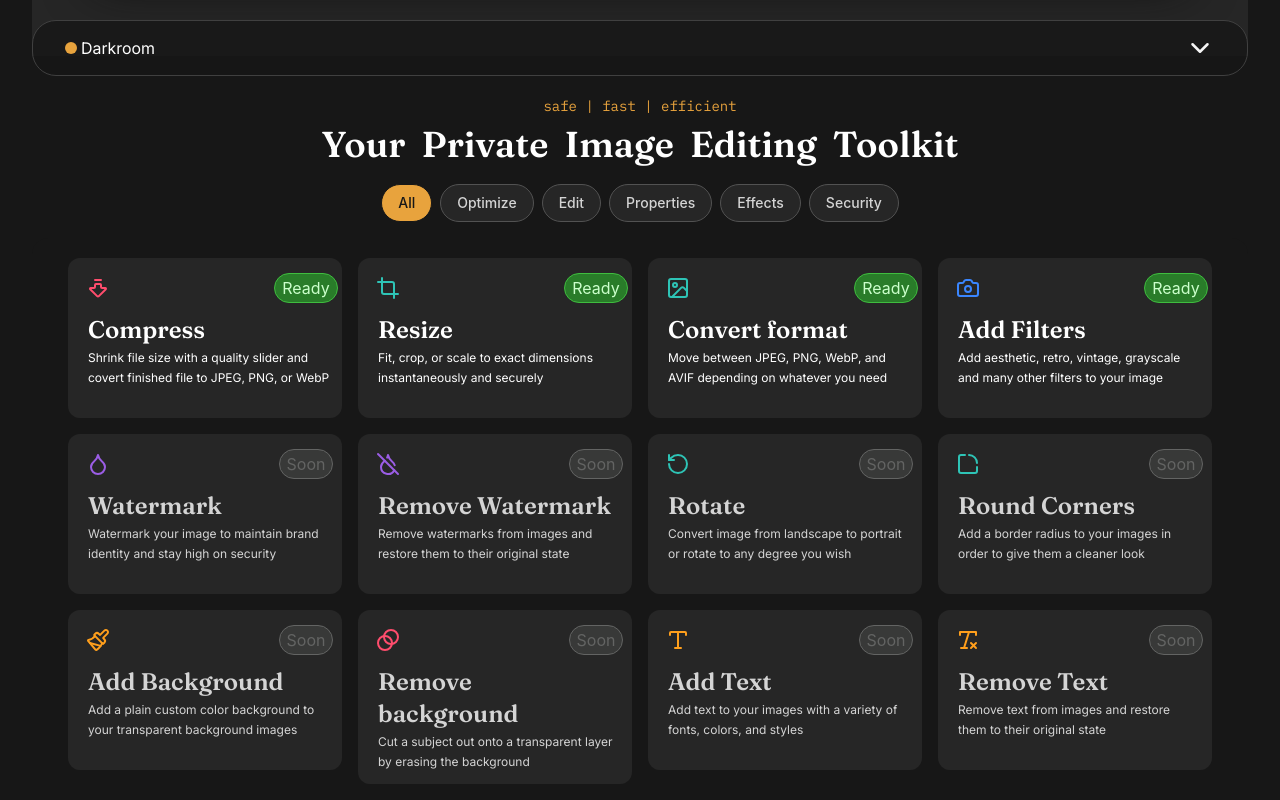
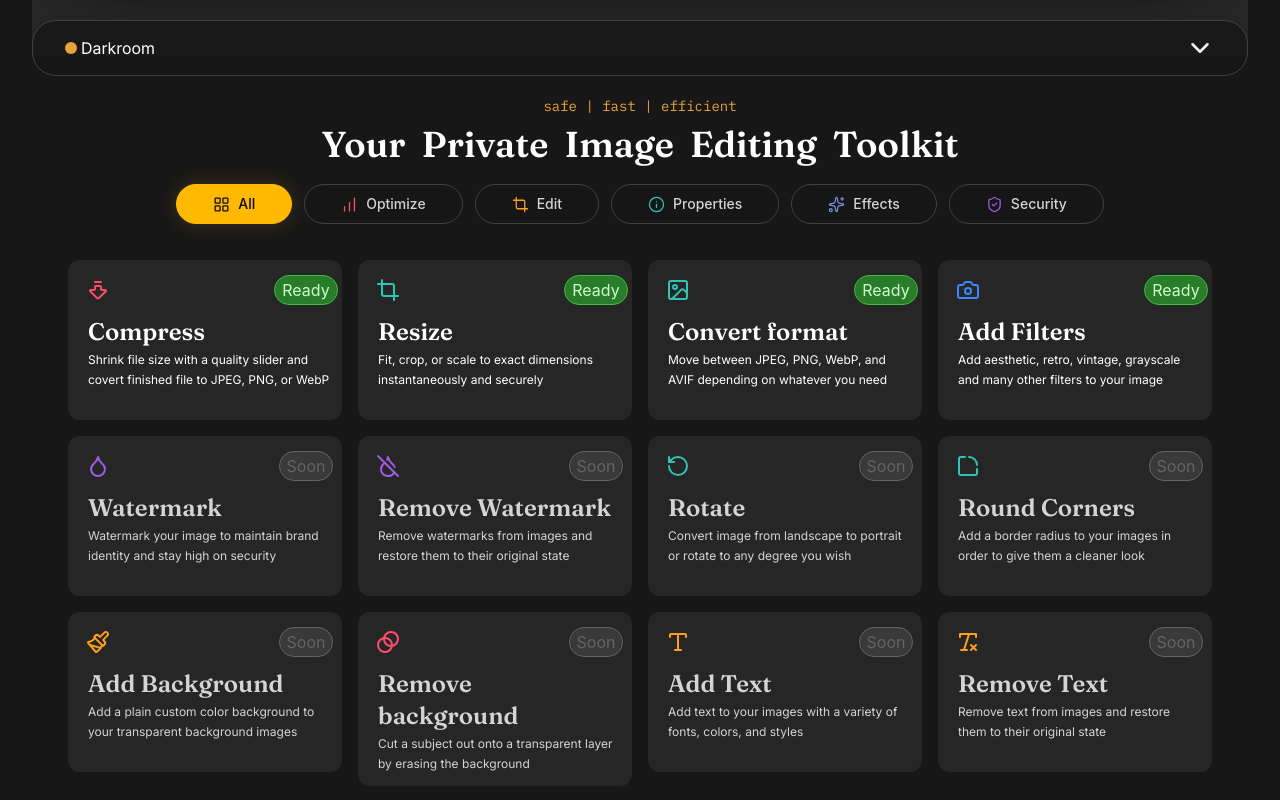
Before and after one commit to ibrahimhere47/Darkroom-v2, a React (Vite) app: page / in a window 1280 px wide. Shown: the top 800 px of the page. Built offline with nearby package versions, Linux system fonts and the light colour scheme.

Commit message:
Added cleaner Category buttons

```diff
--- a/src/components/home-comps/HomeCategoryBtns.jsx
+++ b/src/components/home-comps/HomeCategoryBtns.jsx
@@ -1,26 +1,119 @@
-// HomeCategoryBtns.jsx
-import React from 'react'
+import React, { useState } from 'react'
 import MagneticWrapper from '../MagneticWrapper'
+import { CATEGORIES } from '../../tools/toolsRegistry'
 
 const HomeCategoryBtns = (props) => {
-    const { CATEGORIES, activeCategory, setActiveCategory } = props
+    const { activeCategory, setActiveCategory } = props
+
+    const [hoveredCategory, setHoveredCategory] = useState(null)
+
+    const categoryStyles = {
+        All: {
+            icon: 'text-amber-400',
+            active: 'bg-amber-400 text-neutral-950 border-amber-400',
+            shadow: 'shadow-[0_0_20px_rgba(251,191,36,0.18)]',
+        },
+
+        Optimize: {
+            icon: 'text-[#FF4D6D]',
+            active: 'bg-[#FF4D6D] text-white border-[#FF4D6D]',
+            shadow: 'shadow-[0_0_20px_rgba(255,77,109,0.18)]',
+        },
+
+        Edit: {
+            icon: 'text-[#FF9F1C]',
+            active: 'bg-[#FF9F1C] text-neutral-950 border-[#FF9F1C]',
+            shadow: 'shadow-[0_0_20px_rgba(255,159,28,0.18)]',
+        },
+
+        Properties: {
+            icon: 'text-[#2EC4B6]',
+            active: 'bg-[#2EC4B6] text-neutral-950 border-[#2EC4B6]',
+            shadow: 'shadow-[0_0_20px_rgba(46,196,182,0.18)]',
+        },
+
+        Effects: {
+            icon: 'text-[#7B8CDE]',
+            active: 'bg-[#7B8CDE] text-white border-[#7B8CDE]',
+            shadow: 'shadow-[0_0_20px_rgba(123,140,222,0.18)]',
+        },
+
+        Security: {
+            icon: 'text-[#9B5DE5]',
+            active: 'bg-[#9B5DE5] text-white border-[#9B5DE5]',
+            shadow: 'shadow-[0_0_20px_rgba(155,93,229,0.18)]',
+        },
+    }
 
     return (
-        <div className='flex flex-wrap gap-2 mb-2 md:mb-4 mt-7 justify-self-center'>
-            {CATEGORIES.map((category) => (
-                <MagneticWrapper key={category.name} strength={activeCategory === category.name ? 0.2 : 0.3}>
-                    <button
-                        onClick={() => setActiveCategory(category.name)}
-                        className={`px-2 py-1 md:px-4 md:py-2 rounded-full text-xs md:text-sm font-medium transition-colors ${
-                            activeCategory === category.name
-                                ? 'bg-amber-47 text-neutral-900 hover:bg-amber-400 border border-neutral-900'
-                                : 'bg-neutral-800 text-neutral-300 hover:bg-neutral-700 border border-neutral-600'
-                        }`}
+        <div className="flex flex-wrap justify-center gap-3 mt-7 mb-4">
+            {CATEGORIES.map((category) => {
+                const Icon = category.icon
+
+                const isActive = activeCategory === category.name
+                const isHovered = hoveredCategory === category.name
+                const hasHover = hoveredCategory !== null
+
+                // Hover takes priority over the selected state.
+                // When nothing is hovered, the selected button is highlighted.
+                const isHighlighted = isHovered || (isActive && !hasHover)
+
+                const styles =
+                    categoryStyles[category.name] || categoryStyles.All
+
+                return (
+                    <MagneticWrapper
+                        key={category.name}
+                        strength={isHighlighted ? 0.12 : 0.18}
                     >
-                        {category.name}
-                    </button>
-                </MagneticWrapper>
-            ))}
+                        <button
+                            onClick={() => setActiveCategory(category.name)}
+                            onMouseEnter={() =>
+                                setHoveredCategory(category.name)
+                            }
+                            onMouseLeave={() =>
+                                setHoveredCategory(null)
+                            }
+                            className={`
+                                group
+                                flex items-center gap-2
+                                py-2.25
+                                px-9
+                                rounded-full
+                                border
+                                text-sm
+                                font-medium
+                                transition-all duration-200
+                                cursor-pointer
+
+                                ${
+                                    isHighlighted
+                                        ? `${styles.active} ${styles.shadow}`
+                                        : 'bg-neutral-900/60 text-neutral-300 border-neutral-700 hover:border-neutral-500 hover:bg-neutral-800/80'
+                                }
+                            `}
+                        >
+                            {Icon && (
+                                <Icon
+                                    size={17}
+                                    strokeWidth={1.8}
+                                    className={`
+                                        transition-transform duration-200
+                                        ${
+                                            isHighlighted
+                                                ? 'text-current'
+                                                : styles.icon
+                                        }
+                                        group-hover:scale-110
+                                    `}
+                                />
+                            )}
+
+                            <span>{category.name}</span>
+                        </button>
+                    </MagneticWrapper>
+                )
+            })}
         </div>
     )
 }
--- a/src/tools/toolsRegistry.js
+++ b/src/tools/toolsRegistry.js
@@ -16,6 +16,14 @@ import {
     CircleCheckBig,
     Laugh,
     Scaling,
+} from 'lucide-react'
+
+import {
+    LayoutGrid,
+    ChartNoAxesColumnIncreasing,
+    Info,
+    Sparkles,
+    ShieldCheck
 } from 'lucide-react'
 
 export const tools = [
@@ -173,10 +181,34 @@ export function getTool(id) {
 export const maxFilesPerBatch = 20;
 
 export const CATEGORIES = [
-        { name: 'All', tools: tools },
-        { name: 'Optimize', tools: tools.filter(t => t.category === 'Optimize') },
-        { name: 'Edit', tools: tools.filter(t => t.category === 'Edit') },
-        { name: 'Properties', tools: tools.filter(t => t.category === 'Properties') },
-        { name: 'Effects', tools: tools.filter(t => t.category === 'Effects') },
-        { name: 'Security', tools: tools.filter(t => t.category === 'Security') },
-    ]
+    {
+        name: 'All',
+        icon: LayoutGrid,
+        tools: tools
+    },
+    {
+        name: 'Optimize',
+        icon: ChartNoAxesColumnIncreasing,
+        tools: tools.filter(t => t.category === 'Optimize')
+    },
+    {
+        name: 'Edit',
+        icon: Crop,
+        tools: tools.filter(t => t.category === 'Edit')
+    },
+    {
+        name: 'Properties',
+        icon: Info,
+        tools: tools.filter(t => t.category === 'Properties')
+    },
+    {
+        name: 'Effects',
+        icon: Sparkles,
+        tools: tools.filter(t => t.category === 'Effects')
+    },
+    {
+        name: 'Security',
+        icon: ShieldCheck,
+        tools: tools.filter(t => t.category === 'Security')
+    },
+]
```
